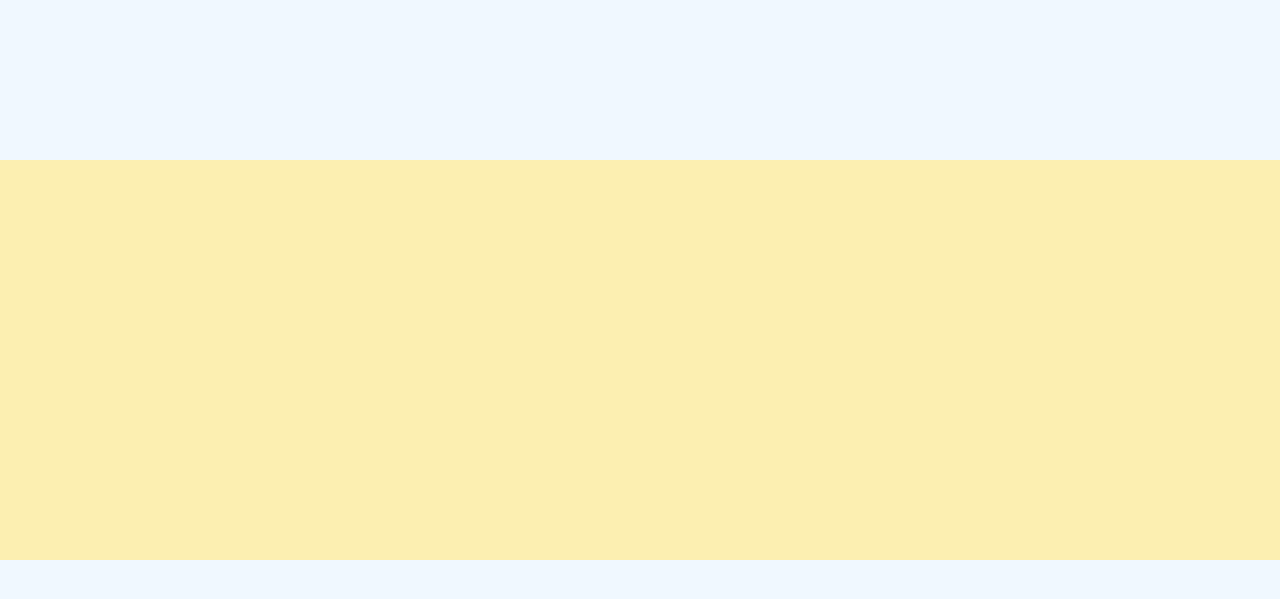
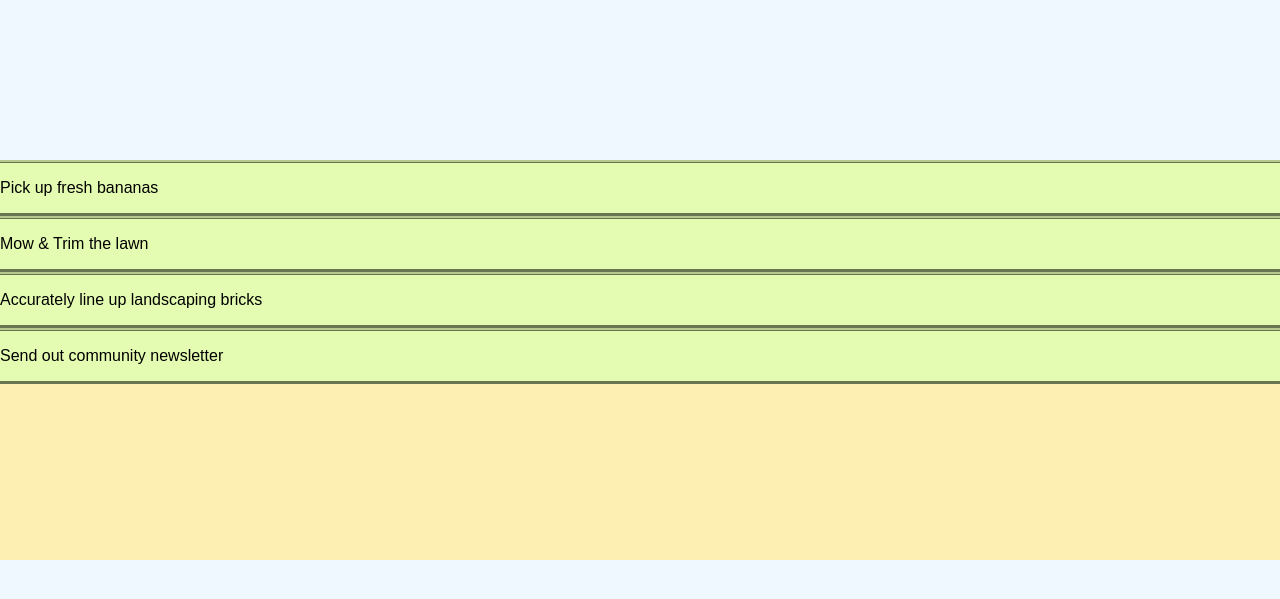
Before and after one commit to hamzafoy/jquery_task_mgr, a plain HTML site: page errand_author.html in a window 1280 px wide. Shown: the part 77-676 px from the top of the page. Drawn offline with Linux system fonts and the light colour scheme; a web font is replaced by a local one.

Commit message:
added javascript file and began working with JQuery by writing code to remove a task by left-click. Also added addtl styles to the app.

```diff
--- a/errand_author.html
+++ b/errand_author.html
@@ -64,10 +64,30 @@
 
         <ul id="task-manager__list">
 
+            <li id="one" class="task-list__item">
+                Pick up fresh bananas
+            </li>
+
+            <li id="two" class="task-list__item">
+                Mow & Trim the lawn
+            </li>
+
+            <li id="three" class="task-list__item">
+                Accurately line up landscaping bricks
+            </li>
+
+            <li id="four" class="task-list__item">
+                Send out community newsletter
+            </li>
+
         </ul>
 
     </div>
 
+    <!--  Connecting JavaScript resources  -->
+    <script src="resources/jquery-3.6.0.min.js"></script>
+    <script src="resources/script.js"></script>
+
 </body>
 
 </html>
--- /dev/null
+++ b/resources/script.js
@@ -0,0 +1,3 @@
+$('li').on('click', function() {
+    $(this).remove();
+})
--- a/resources/styles.css
+++ b/resources/styles.css
@@ -40,5 +40,17 @@ font-family: 'Titillium Web', sans-serif;
 #task-manager__list {
     min-height: 50vh;
     margin: auto 0;
+    padding: 0;
     background-color: #fcefb1;
 }
+
+
+.task-list__item {
+    width: 100%;
+    padding: 2vh 0;
+    list-style-type: none;
+    background-color: #e4fcb1;
+    font-family: 'Mohave', sans-serif;
+    border-top: 3px ridge #b6c98d;
+    border-bottom: 3px outset #b6c98d;
+}
```
